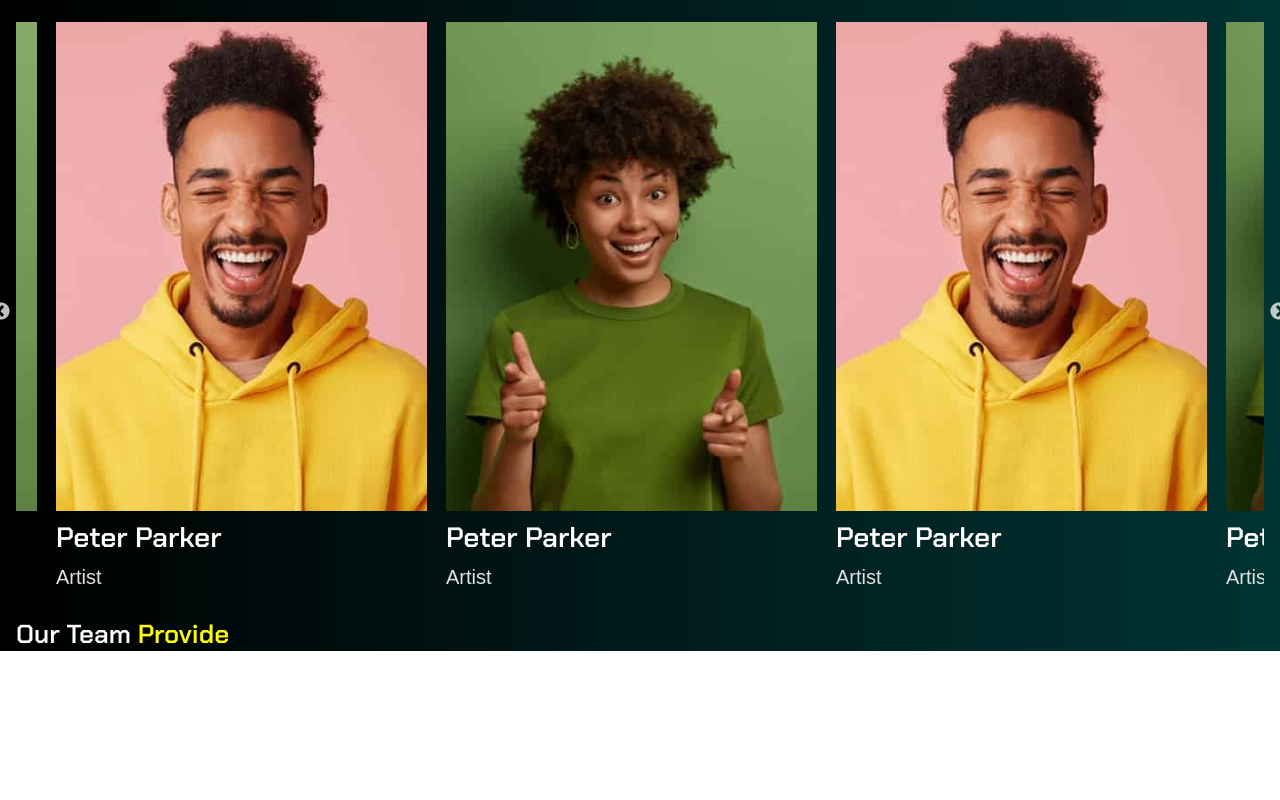
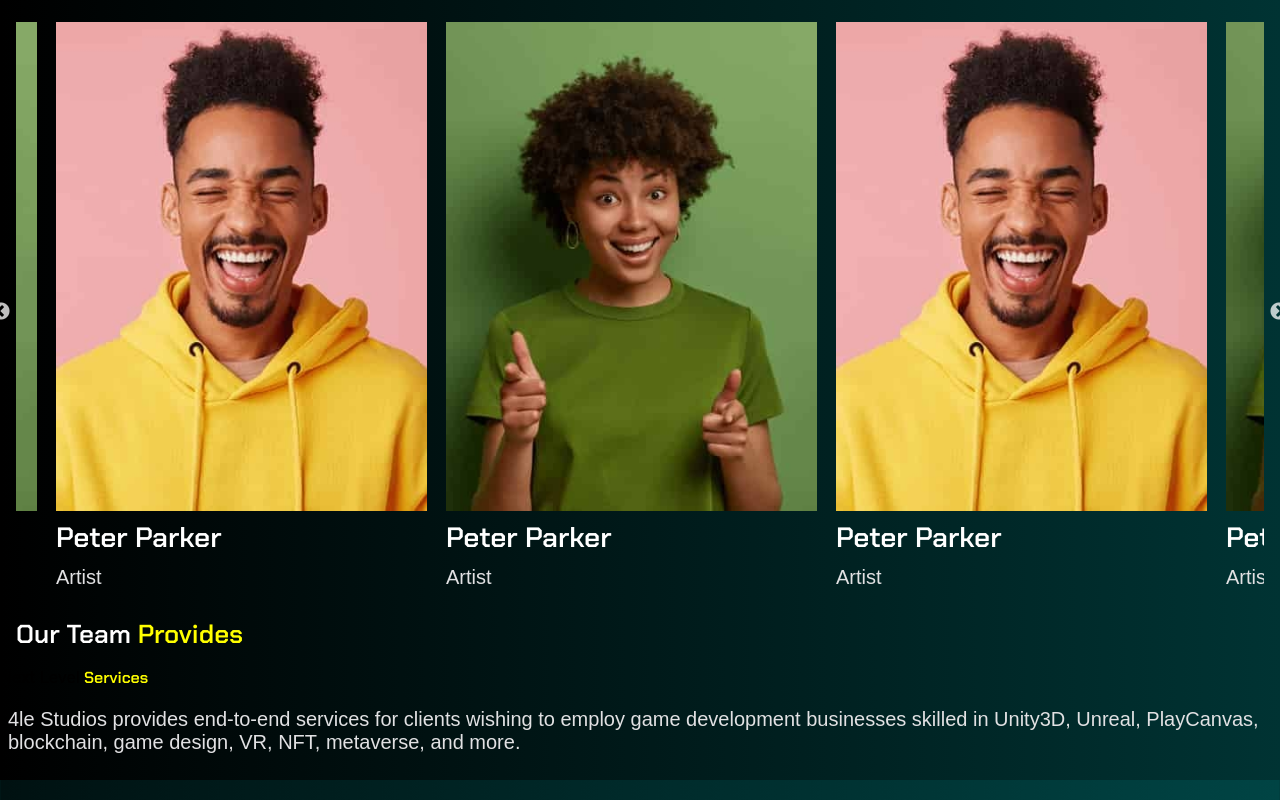
Before and after one commit to Bupilipili/4x, a React (Create React App) app: page / in a window 1280 px wide. Shown: the part 4272-5072 px from the top of the page. Before the commit the page ends 4923 px from the top, so only its background shows below. Built offline with nearby package versions, Linux system fonts and the light colour scheme; a web font is replaced by a local one.

Commit message:
Update Home.js

```diff
--- a/src/components/js/Home.js
+++ b/src/components/js/Home.js
@@ -60,7 +60,7 @@ function Home() {
           return oldCount;
         }
       });
-    }, 2); // Increment count3 every 7 millisecond
+    }, 2); // Increment count3 every 2 millisecond
 
     const animationInterval4 = setInterval(() => {
       setCount4(oldCount => {
@@ -235,23 +235,25 @@ function Home() {
         <Slider {...settings2}>
           <div>
             <img className='image9' src={image9} alt="description_1" />
-          <p className='head7'>Peter Parker<br/><span className='intro6'>Artist</span></p>
+            <p className='head7'>Peter Parker<br /><span className='intro6'>Artist</span></p>
           </div>
           <div>
             <img className='image9' src={image10} alt="description_2" />
-          <p className='head7'>Peter Parker<br/><span className='intro6'>Artist</span></p>
+            <p className='head7'>Peter Parker<br /><span className='intro6'>Artist</span></p>
           </div>
           <div>
             <img className='image9' src={image9} alt="description_3" />
-          <p className='head7'>Peter Parker<br/><span className='intro6'>Artist</span></p>
+            <p className='head7'>Peter Parker<br /><span className='intro6'>Artist</span></p>
           </div>
           <div>
             <img className='image9' src={image10} alt="description_3" />
-          <p className='head7'>Peter Parker<br/><span className='intro6'>Artist</span></p>
+            <p className='head7'>Peter Parker<br /><span className='intro6'>Artist</span></p>
           </div>
         </Slider>
-      <p className='head8'>Our Team<span className='sub4'> Provide</span></p>
-
+        <p className='head8'>Our Team<span className='sub4'> Provides</span></p>
+        <p className='head9'>Next Level<span className='sub4'> Services</span></p>
+        <p className='intro'>4le Studios provides end-to-end services for clients wishing to employ game development businesses skilled in Unity3D, Unreal, PlayCanvas, blockchain, game design, VR, NFT, metaverse, and more. </p>
+        <div className='flex2'></div>
 
 
       </div>
```
Lines whose indentation alone changed are shown as unchanged.
